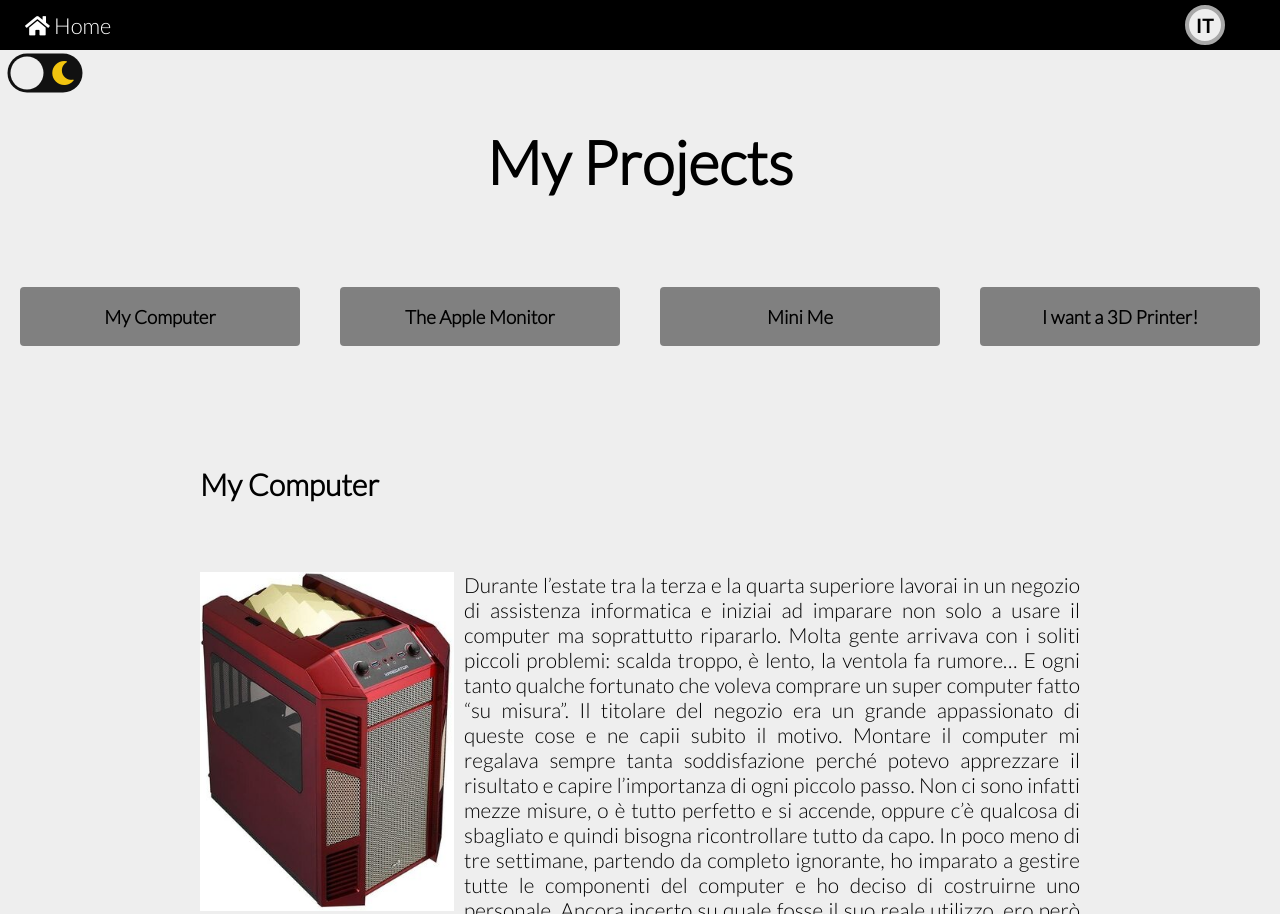
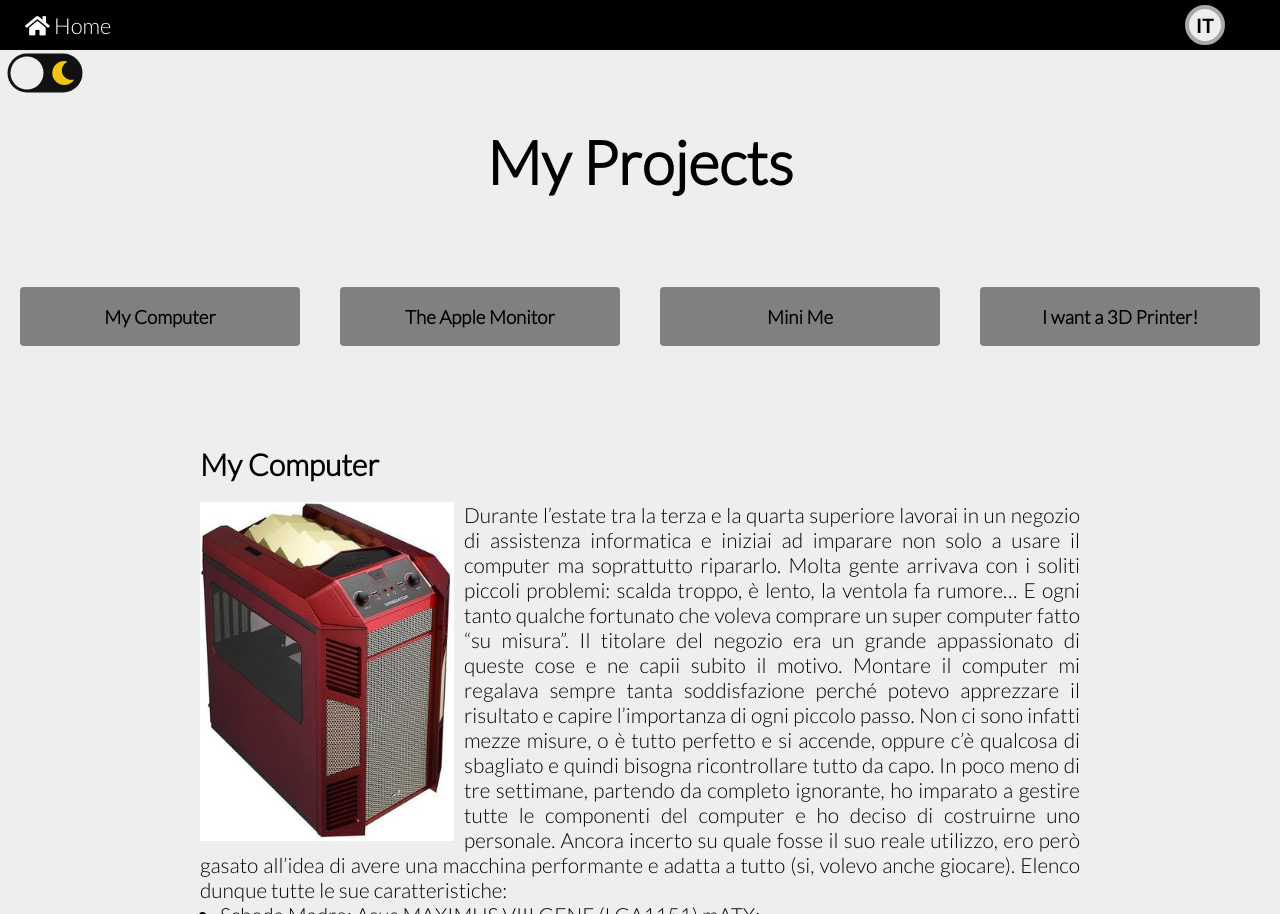
Before and after one commit to Gabriele-tomai00/personal-website, a plain HTML site: page pages/projects.html in a window 1280 px wide. Shown: the top 914 px of the page. Drawn offline with Linux system fonts and the light colour scheme.

Commit message:
correzione padding titoli nel computing

```diff
--- a/css/style.css
+++ b/css/style.css
@@ -787,8 +787,8 @@ textarea {
 .subtitle_secondary_page {
 	text-align: left;
 	font-size: 30px;
-	margin-bottom: 20px;
 	clear: both;
+	padding: 80px 0 20px 0 !important;
 }
 
 @media screen and (max-width: 600px) {
```
Also changed, not shown: index.html (+1 -1 lines).
